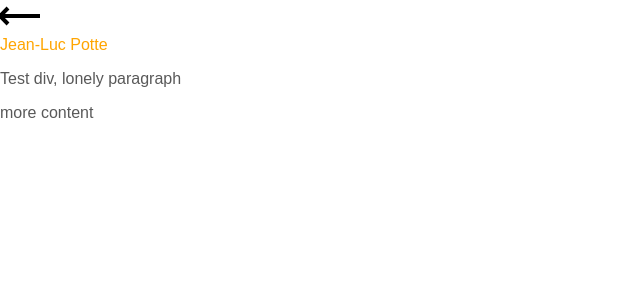
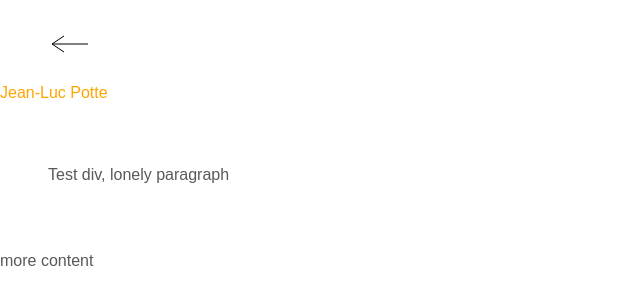
Before and after one commit to Downvector/codawUI, a plain HTML site: page p_codawLoadout.html in a window 1280 px wide. Shown: the whole page, without its empty margins (0-640 px from the left). Drawn offline with Linux system fonts and the light colour scheme.

Commit message:
add arrow

```diff
--- a/p_codawLoadout.html
+++ b/p_codawLoadout.html
@@ -3,7 +3,7 @@
 	<head>
 		<meta charset="UTF-8" />
 		<meta http-equiv="X-UA-Compatible" content="IE=edge">
-		<meta name="viewport" content="width=device-width, initial-scale=1">
+		<meta name="viewport" content="width=device-width, initial-scale=1.0">
 		<title>Jean-Luc Potte: games user-experience, games user research</title>
 		<meta name="description" content="Portfolio of a games user experience designer/user researcher" />
 		<meta name="keywords" content="games user experience designer, games UX designer, games user researcher" />
@@ -16,6 +16,7 @@
 			}
 
 			body {
+
 				background:white;
 				color:orange;
 				padding:0px;
@@ -23,9 +24,17 @@
 			}
 
 			canvas {
+				padding:1.5em;
+			}
+
+			#container {
+				width:100%;
+				padding:3em;
+				margin:auto;
 			}
 
 			a {
+				padding:1.5em;
 			}
 		</style>
 	</head>
@@ -33,19 +42,21 @@
 	<body>
 		<a href="index.html"><canvas id="backIcon" width="100" height="32"></canvas></a>
 		<div id="mainNav">Jean-Luc Potte</div>
-		<p id="lonely">Test div, lonely paragraph</p>
+		<div id="container">
+			<p id="lonely">Test div, lonely paragraph</p>
+		</div>
 		<script>
 				var keyPressList = {};
 				var backIcon = document.getElementById("backIcon");
 				var context = backIcon.getContext("2d");
 
 				context.beginPath();
-				context.moveTo(40, 16);
-				context.lineTo(0, 16);
-				context.lineTo(8,24)
-				context.moveTo(0,16);
-				context.lineTo(8,8);
-				context.lineWidth=4;
+				context.moveTo(40, 20);
+				context.lineTo(4, 20);
+				context.lineTo(16, 28);
+				context.moveTo(4, 20);
+				context.lineTo(16, 12);
+				context.lineWidth=1;
 				context.stroke();
 
 
```
